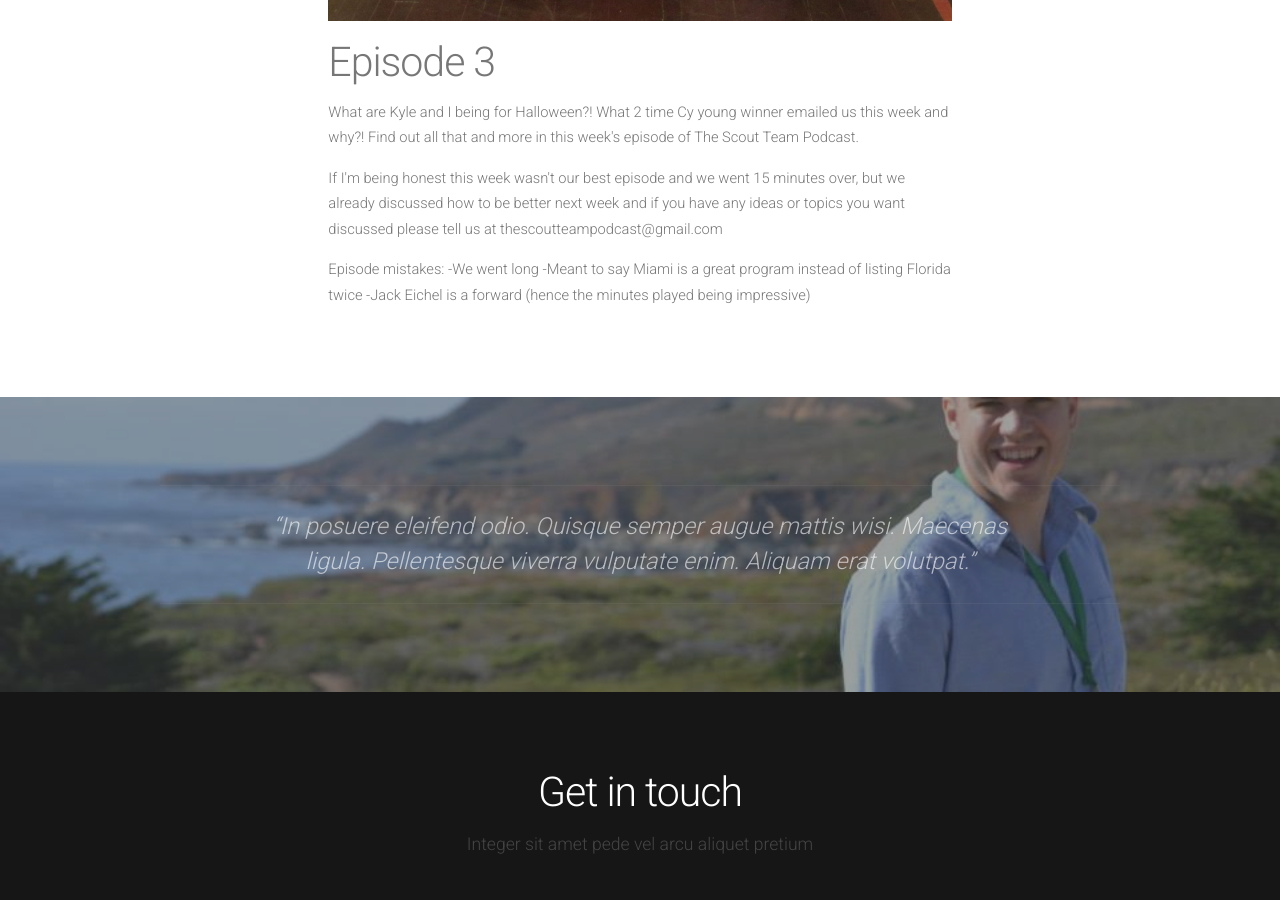
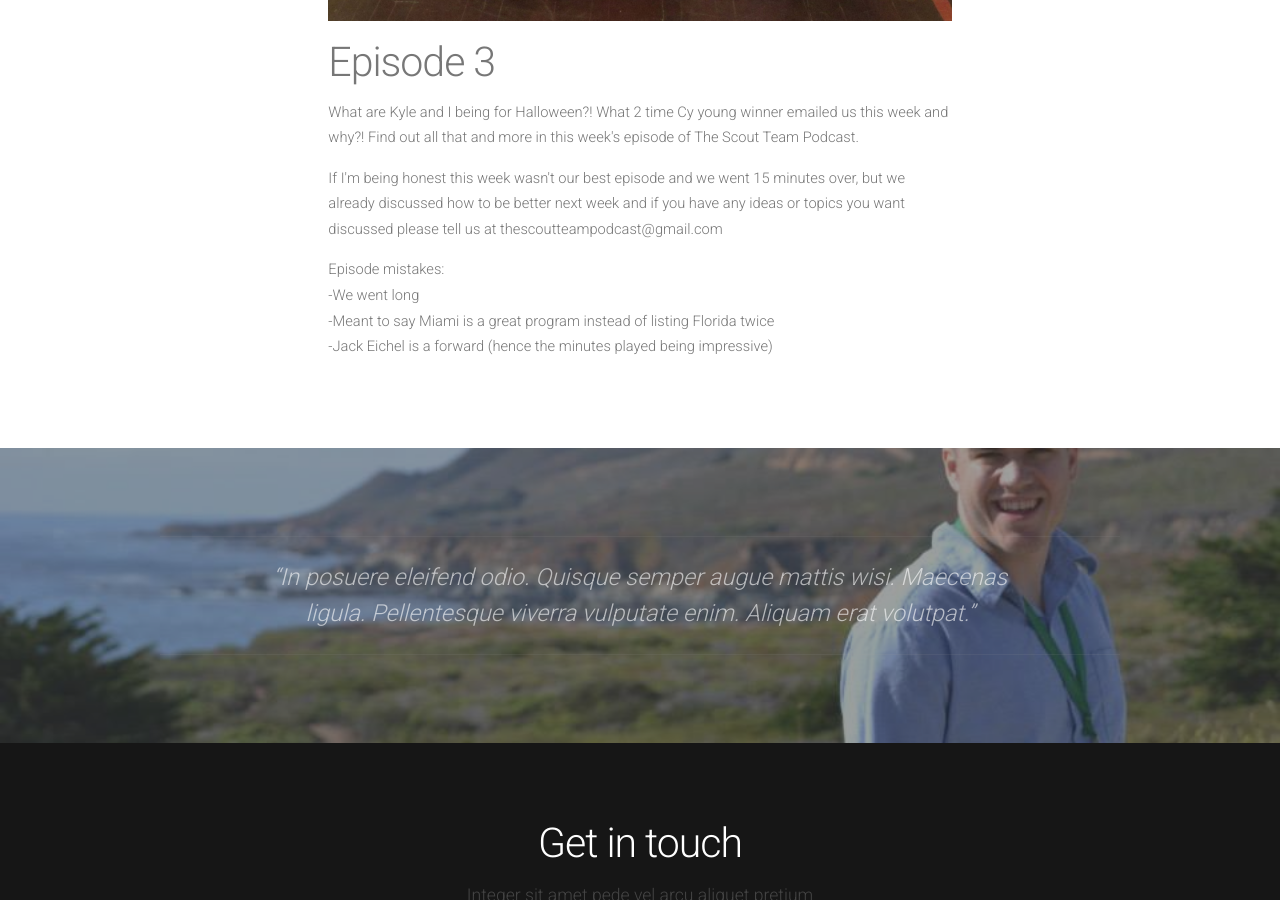
Before and after one commit to alancast/alancast.github.io, a Jekyll site: the page built from _posts/2015-10-28-episode3.md, in a window 1280 px wide and 900 px high, scrolled down 1068 px. Built offline with Jekyll 4.4.1, drawn with Linux system fonts in a browser that asks for light colours; nearby versions of some CDN libraries.

```diff
--- a/_posts/2015-10-28-episode3.md
+++ b/_posts/2015-10-28-episode3.md
@@ -7,6 +7,6 @@ layout: post
 <p>What are Kyle and I being for Halloween?! What 2 time Cy young winner emailed us this week and why?! Find out all that and more in this week's episode of The Scout Team Podcast. </p>
 <p>If I'm being honest this week wasn't our best episode and we went 15 minutes over, but we already discussed how to be better next week and if you have any ideas or topics you want discussed please tell us at thescoutteampodcast@gmail.com</p>
 <p>Episode mistakes:
--We went long
--Meant to say Miami is a great program instead of listing Florida twice
--Jack Eichel is a forward (hence the minutes played being impressive)</p>
+<br>-We went long
+<br>-Meant to say Miami is a great program instead of listing Florida twice
+<br>-Jack Eichel is a forward (hence the minutes played being impressive)</p>
```
